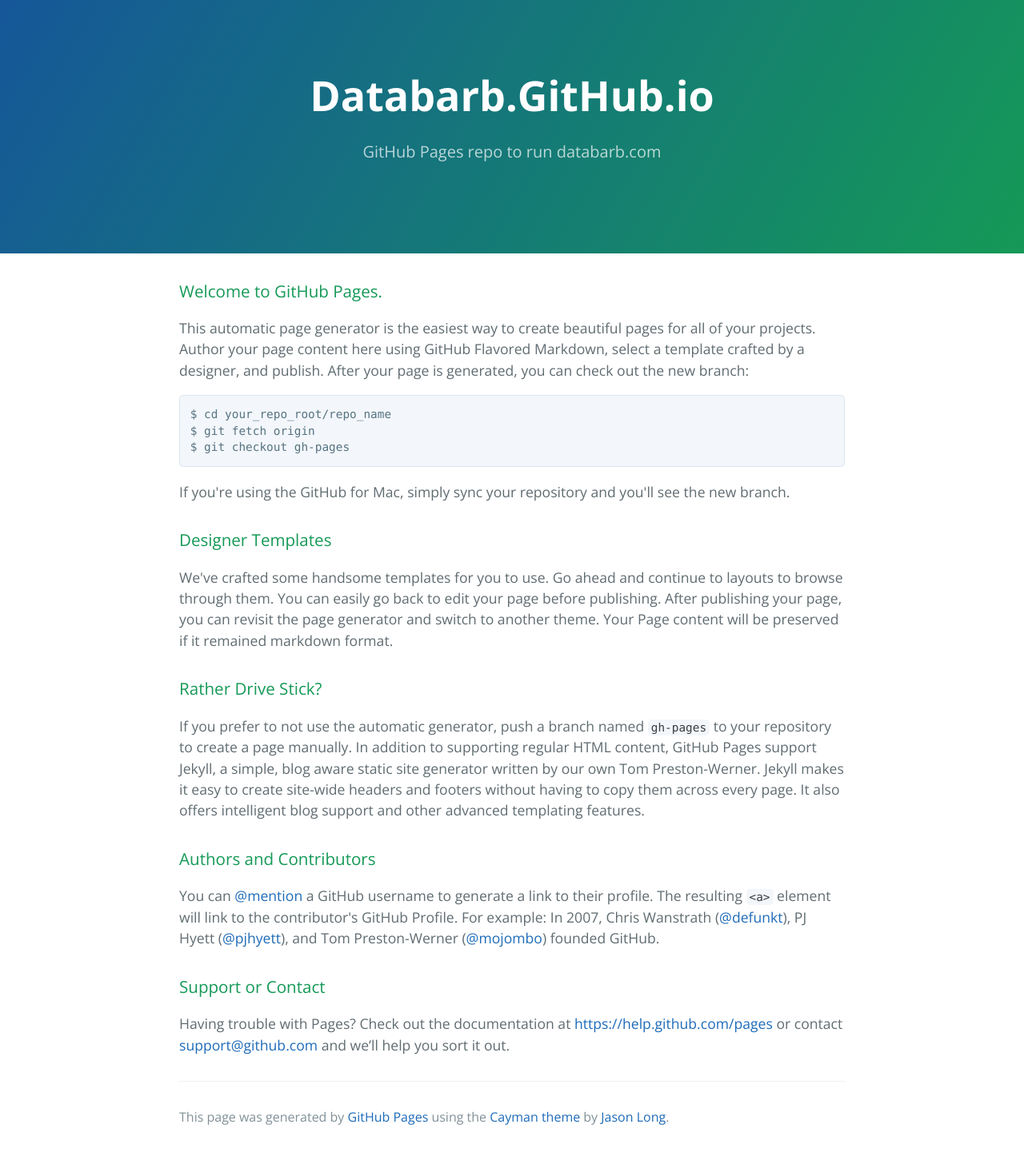
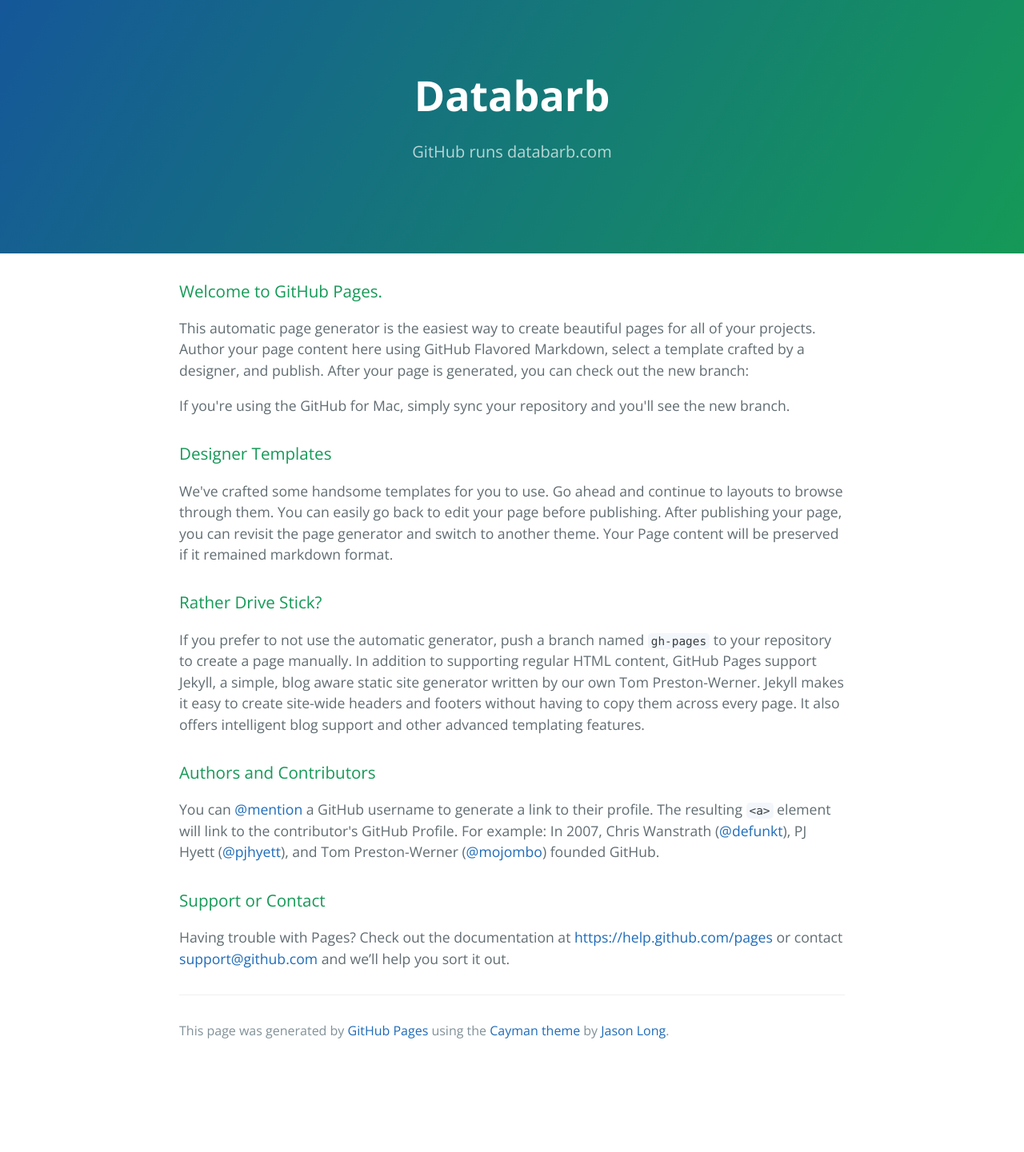
Before and after one commit to DataBarb/databarb.github.io, a Jekyll site: the page index.html, which Jekyll copies as it is, in a window 1280 px wide. Shown: the whole page at 80% size. Built offline with Jekyll 4.4.1, drawn with Linux system fonts in a browser that asks for light colours; after the commit the page ends 1333 px from its top, so only the background shows below that.

Commit message:
Update index.html

```diff
--- a/index.html
+++ b/index.html
@@ -2,7 +2,7 @@
 <html lang="en-us">
   <head>
     <meta charset="UTF-8">
-    <title>Databarb.GitHub.io by DataBarb</title>
+    <title>Databarb by DataBarb</title>
     <meta name="viewport" content="width=device-width, initial-scale=1">
     <link rel="stylesheet" type="text/css" href="stylesheets/normalize.css" media="screen">
     <link href='http://fonts.googleapis.com/css?family=Open+Sans:400,700' rel='stylesheet' type='text/css'>
@@ -11,8 +11,8 @@
   </head>
   <body>
     <section class="page-header">
-      <h1 class="project-name">Databarb.GitHub.io</h1>
-      <h2 class="project-tagline">GitHub Pages repo to run databarb.com</h2>
+      <h1 class="project-name">Databarb</h1>
+      <h2 class="project-tagline">GitHub runs databarb.com</h2>
     </section>
 
     <section class="main-content">
@@ -21,10 +21,6 @@
 
 <p>This automatic page generator is the easiest way to create beautiful pages for all of your projects. Author your page content here using GitHub Flavored Markdown, select a template crafted by a designer, and publish. After your page is generated, you can check out the new branch:</p>
 
-<pre><code>$ cd your_repo_root/repo_name
-$ git fetch origin
-$ git checkout gh-pages
-</code></pre>
 
 <p>If you're using the GitHub for Mac, simply sync your repository and you'll see the new branch.</p>
 
```
